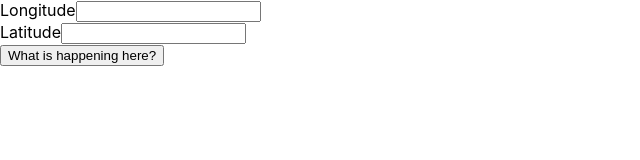
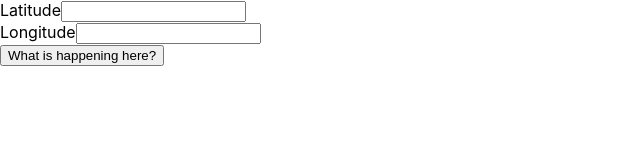
Before and after one commit to NBarnes94/TeamDModule, a React (Create React App) app in the folder dayproject/: page / in a window 1280 px wide. Shown: the top 160 px of the page, without its empty margins (0-640 px from the left). Built offline with nearby package versions, Linux system fonts and the light colour scheme.

Commit message:
weather module display api

```diff
--- a/dayproject/src/App.js
+++ b/dayproject/src/App.js
@@ -1,10 +1,12 @@
 import './App.css';
-import LatLon from './location/LatLon'
+//import LatLon from './location/LatLon';
+import WeatherResults from './Weather/Weather'
 
 function App() {
   return (
     <div className="location">
-      <LatLon />
+
+    <WeatherResults />
     </div>
   );
 }
--- a/dayproject/src/Weather/Weather.js
+++ b/dayproject/src/Weather/Weather.js
@@ -0,0 +1,71 @@
+import React, {useState} from 'react';
+//import WeatherResults from './WeatherResults';
+import { Input, FormGroup, Label, Form, Button } from 'reactstrap';
+
+/*optional callback function
+api.openweathermap.org/data/2.5/onecall?lat=38.8&lon=12.09&callback=test
+*/
+
+const TempCurrent = (props) => {
+console.log(props);
+const [ latitude, setLatitude ] = useState ('');
+const [ longitude, setLongitude ] = useState ('');
+const [ wresults, setwResults ] = useState ([])
+
+const fetchTemp = () => {
+
+    if (toggleF === true){
+        let url = `https://api.openweathermap.org/data/2.5/weather?lat=${latitude}&lon=${longitude}&units=imperial&appid=ef95820d99075603502e768fc43ff866`
+    }else{
+        let url = `https://api.openweathermap.org/data/2.5/weather?lat=${latitude}&lon=${longitude}&units=metric&appid=ef95820d99075603502e768fc43ff866`
+    }
+
+
+
+   /* let url = `https://api.openweathermap.org/data/2.5/onecall?lat=86&lon=33&units=imperial&exclude=minutely,hourly,daily,alerts&appid=ef95820d99075603502e768fc43ff866`;*/
+  /*page=${pageNumber}&q=${search}`;
+    url = startDate ? url + `&begin_date=${startDate}`  : url;
+    url = endDate ? url + `&end_date=${endDate}`  : url;)
+*/
+    fetch(url)
+    .then(res => res.json())
+    .then(data => setwResults(data.main.temp))
+    .catch(err => console.log(err));
+
+};
+
+const handleSubmit = (event) => {
+    event.preventDefault();
+    fetchTemp();
+    }
+/*toggleOnSubmit
+    if F = true  .then C
+
+    update on/off from workout log*/
+
+    return(  <div className='searchFunction'>
+    <Form onSubmit={(e) => handleSubmit(e)}>
+        <FormGroup>
+            <Label>Latitude</Label>
+            <Input type='text' name='latitude' onChange={(e) => setLatitude(e.target.value)} required />
+        </FormGroup>
+        <FormGroup>
+            <Label>Longitude</Label>
+            <Input type='text' name='longitude' onChange={(e) => setLongitude(e.target.value)} required />
+        </FormGroup>
+        <Button className='submit'>What is happening here?</Button>
+    </Form>
+    {
+      //<WeatherResults  results = {wresults} />
+      <h3>{wresults}</h3>
+
+
+      }
+
+            </div>
+                )
+
+};
+
+
+export default TempCurrent;
--- a/dayproject/src/location/LatLon.js
+++ b/dayproject/src/location/LatLon.js
@@ -1,6 +1,6 @@
 import React from 'react';
 import {Input,FormGroup, Label, Form, Button} from 'reactstrap';
-
+import WeatherResults from 'weatherresults';
 
 
 const LatLon = (props) =>{
@@ -16,6 +16,7 @@ const LatLon = (props) =>{
             </FormGroup>
             <Button>What is happening here?</Button>
         </Form>
+
     )
 }
 
```
Also changed, not shown: dayproject/src/Weather/WeatherResults.js (added), 1 other file (tests, documents, lock files or other folders).
